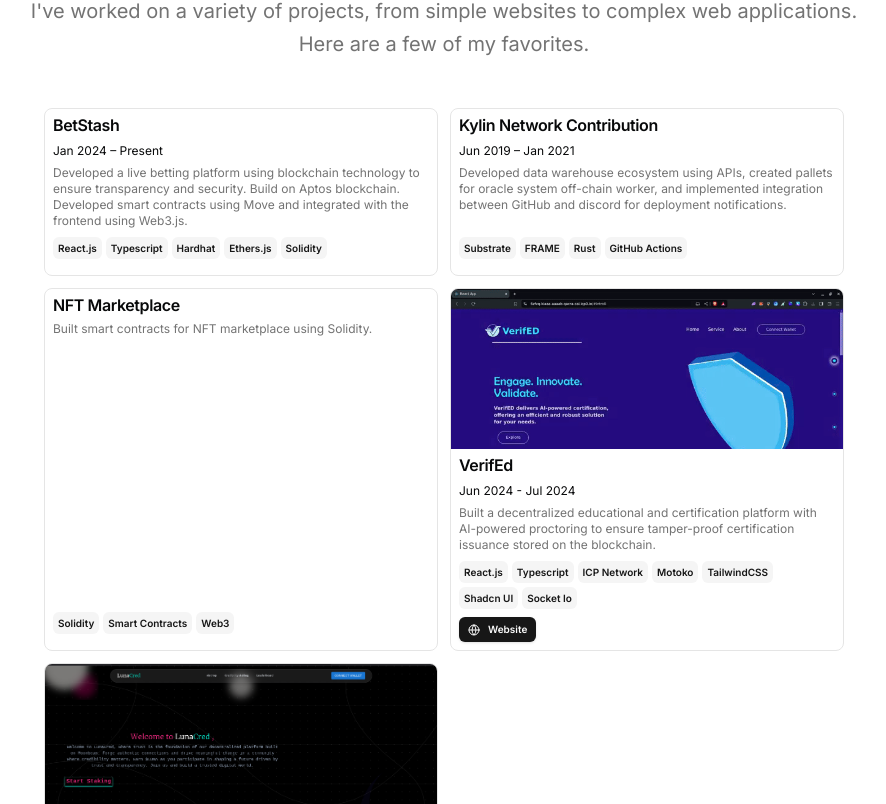
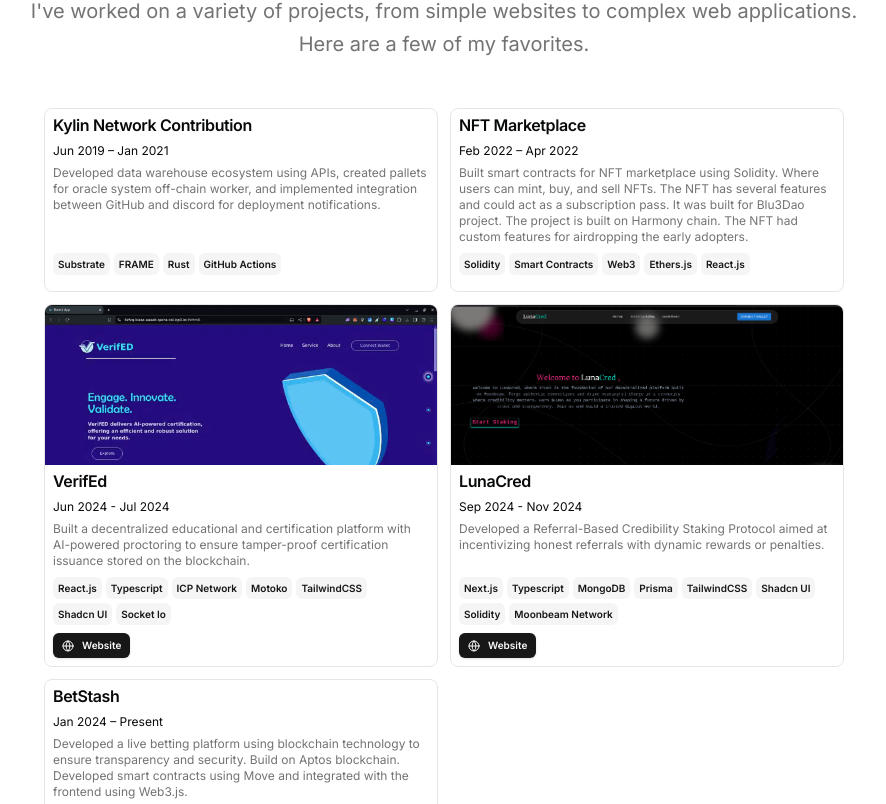
Before and after one commit to mshankarrao/myportfolio, a Next.js app: page / in a window 1280 px wide. Shown: the part 1976-2780 px from the top of the page, without its empty margins (196-1082 px from the left). Built offline with nearby package versions, Linux system fonts and the light colour scheme.

Commit message:
fix the order of the projects

```diff
--- a/src/data/resume.tsx
+++ b/src/data/resume.tsx
@@ -184,18 +184,6 @@
   ],
   projects: [
     {
-      title: "BetStash",
-      href: "",
-      dates: "Jan 2024 – Present",
-      active: true,
-      description:
-        "Developed a live betting platform using blockchain technology to ensure transparency and security. Build on Aptos blockchain. Developed smart contracts using Move and integrated with the frontend using Web3.js.",
-      technologies: ["React.js", "Typescript", "Hardhat", "Ethers.js", "Solidity"],
-      links: [],
-      image: "",
-      video: "",
-    },
-    {
       title: "Kylin Network Contribution",
       href: "",
       dates: "Jun 2019 – Jan 2021",
@@ -210,10 +198,10 @@
     {
       title: "NFT Marketplace",
       href: "",
-      dates: "",
+      dates: "Feb 2022 – Apr 2022",
       active: true,
-      description: "Built smart contracts for NFT marketplace using Solidity.",
-      technologies: ["Solidity", "Smart Contracts", "Web3"],
+      description: "Built smart contracts for NFT marketplace using Solidity. Where users can mint, buy, and sell NFTs. The NFT has several features and could act as a subscription pass. It was built for Blu3Dao project. The project is built on Harmony chain. The NFT had custom features for airdropping the early adopters.",
+      technologies: ["Solidity", "Smart Contracts", "Web3", "Ethers.js", "React.js"],
       links: [],
       image: "",
       video: "",
@@ -271,6 +259,18 @@
       image: "/lunacred.png",
       video: "",
     },
+    {
+      title: "BetStash",
+      href: "",
+      dates: "Jan 2024 – Present",
+      active: true,
+      description:
+        "Developed a live betting platform using blockchain technology to ensure transparency and security. Build on Aptos blockchain. Developed smart contracts using Move and integrated with the frontend using Web3.js.",
+      technologies: ["React.js", "Typescript", "Hardhat", "Ethers.js", "Solidity"],
+      links: [],
+      image: "",
+      video: "",
+    },
   ],
   // Keeping original hackathon entries as requested
   hackathons: [
@@ -294,11 +294,13 @@
       description:
         "Built a decentralized food waste management system using blockchain technology. The system allows users to donate food to the needy and earn rewards.",
       links: [],
+      video:"",
     },
     {
       title: "OneBlock+ Polkadot Hackathon",
       dates: "November 23rd - 25th, 2024",
       location: "Bangkok, thailand",
+      video:"",
       description:
         "Developed a Referral-Based Credibility Staking Protocol aimed at incentivizing honest referrals with dynamic rewards or penalties..",
       image:
@@ -310,6 +312,7 @@
       dates: "November 23rd - 25th, 2024",
       winner: "2nd Place",
       location: "online",
+      video:"",
       description: "Developed a decentralised 3d gaming platform .",
       image:
         "https://encrypted-tbn0.gstatic.com/images?q=tbn:ANd9GcRMoM2wFiK14OaMiPsC2ygxxDSTB4R6ZgB2FA&s",
```
